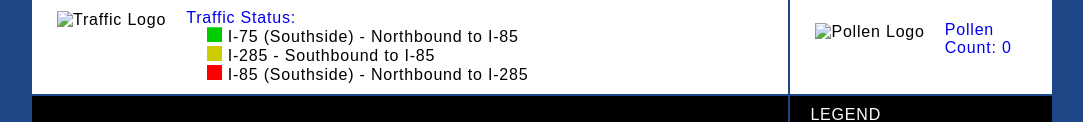
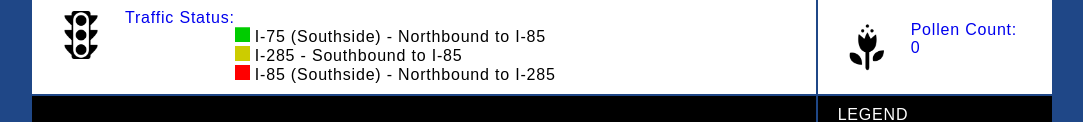
Before and after one commit to thedeadline/atlanta-city-dashboard, a plain HTML site: page index.html in a window 1280 px wide. Shown: the part 199-321 px from the top of the page, without its empty margins (98-1181 px from the left). Drawn offline with Linux system fonts and the light colour scheme.

Commit message:
replacesd what's left of the svg files

```diff
--- a/index.html
+++ b/index.html
@@ -131,7 +131,7 @@
 
 	<tr> <!-- row 1  -->
 		<td colspan = "1">
-			<img class = "logo lefty" src="images/iconspng/traffic.svg" alt="Traffic Logo" title="Traffic Logo">
+			<img class = "logo lefty" src="images/iconspng/traffic.png" alt="Traffic Logo" title="Traffic Logo">
 			<a href= "http://shar.es/Deey8">Traffic Status:</a>
 				<div class = "righty"><div>
 				<img class ="legendColor" src="images/legendpng/Legend_green.png" alt="Green square image" title="Green Square"/> I-75 (Southside) - Northbound to I-85
@@ -141,13 +141,15 @@
 				</div>
 				<div><img class ="legendColor" src="images/legendpng/Legend_red.png" alt="red square image" title="red Square"/> I-85 (Southside) - Northbound to I-285
 				</div>
-				<div>
+				</div>
 
 		</td>
 		<td colspan="1">
-			<div><img class ="logo lefty" src="images/iconspng/pollen.svg" alt="Pollen Logo" title="Pollen Logo">
+			<div><img class ="logo lefty" src="images/iconspng/pollen.png
+			" alt="Pollen Logo" title="Pollen Logo">
 			<a href="http://www.atlantaallergy.com/pollencount.aspx">Pollen Count: 0</a>
 			</div>
+
 		</td>
 	</tr> <!-- row 1  -->
 
```
Also changed, not shown: images/icons/corrections.png (added), images/icons/fire.png (added), images/icons/home.png (added), images/icons/parks and rec.png (added), images/icons/police.png (added), images/icons/public works.png (added), images/icons/sustainability.png (added), images/icons/watershed.png (added), images/iconspng/fire helmet.png, images/iconspng/icon_689.png (added), images/iconspng/plane_tilted.png, images/iconspng/pollen.png (added), images/iconspng/traffic.png (added), images/traffic.png (deleted).
